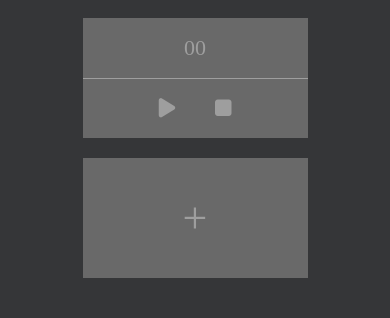
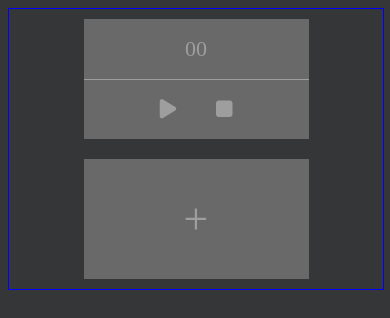
Before and after one commit to VagSer/my-timer-countdown, a Vue app: page / in a window 390 px wide. Shown: the top 318 px of the page. Built offline with nearby package versions, Linux system fonts and the light colour scheme.

Commit message:
Через flex сделал адаптивность

```diff
--- a/src/App.vue
+++ b/src/App.vue
@@ -17,8 +17,10 @@ const timers = ref([1])
 <style>
 .App {
   display: flex;
-  width: 100%;
-  justify-content: space-between;
+  width: min(100%, 1024px);
+  border: 1px solid blue;
+  margin: 0 auto;
+  justify-content: space-around;
   flex-wrap: wrap;
 }
 .addButton {
```
